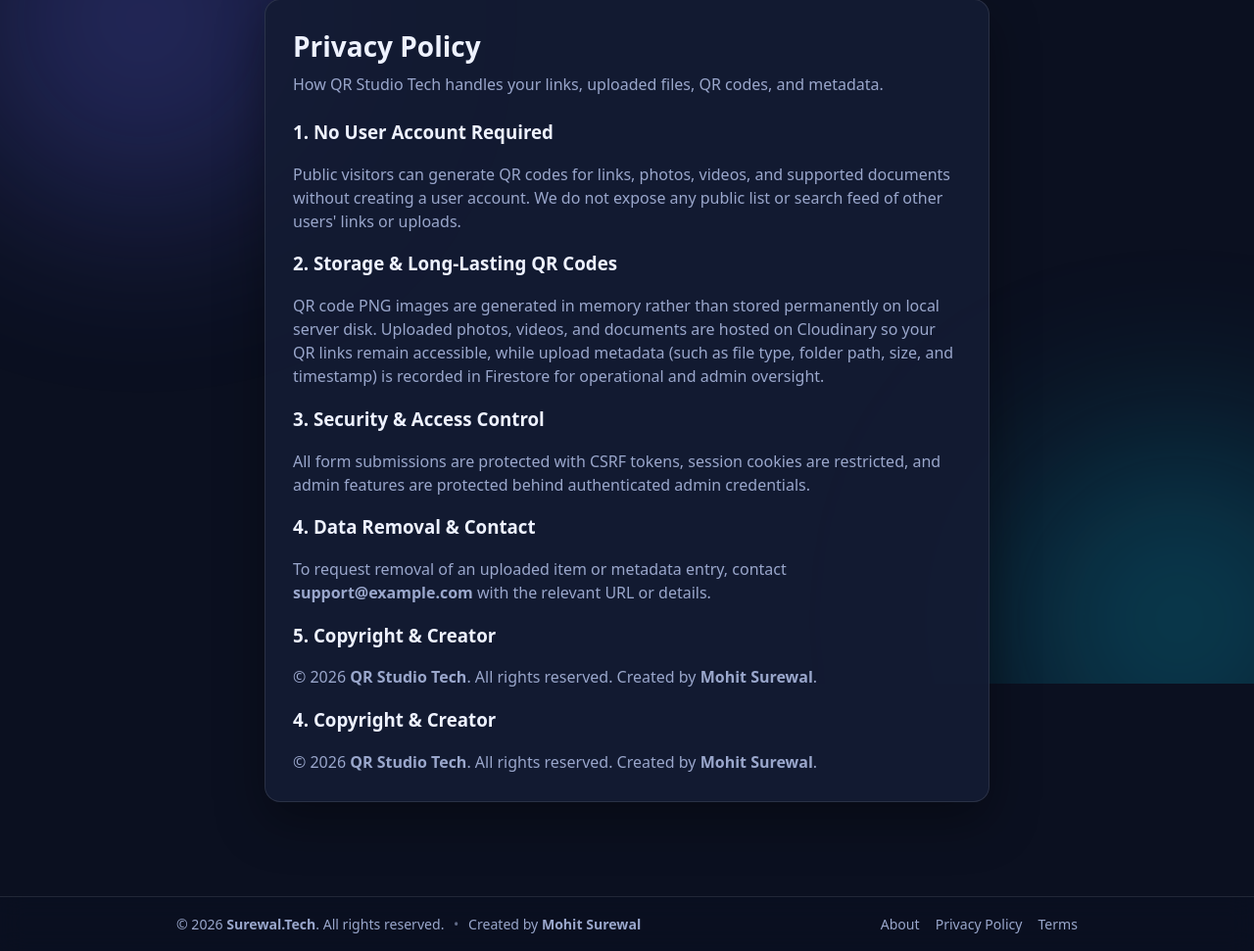
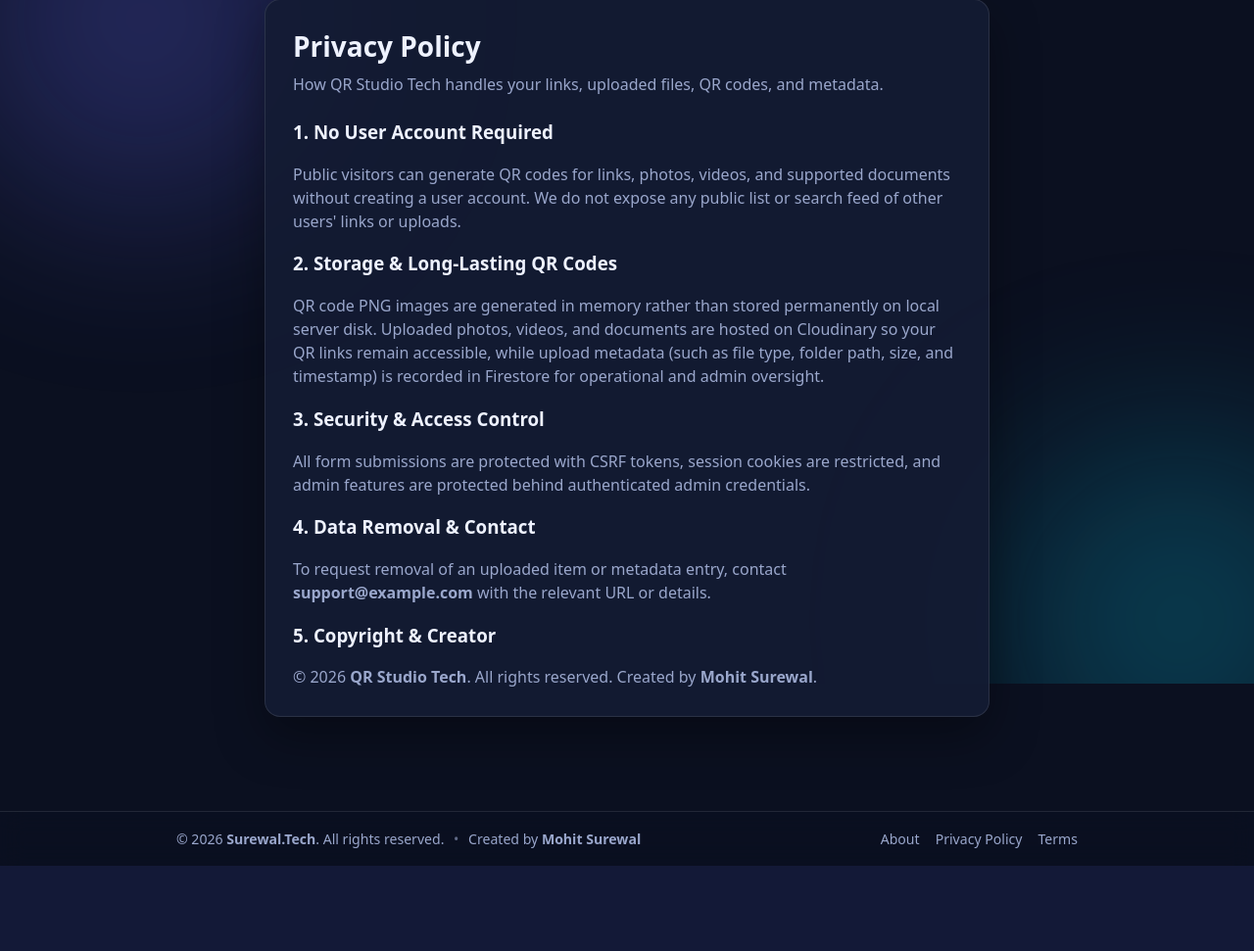
Before and after one commit to MohitSurewal/QR--Code-Generator, a Flask app: page /privacy in a window 1280 px wide. Shown: the part 102-1073 px from the top of the page at 98% size. After the commit the page ends 986 px from the top, so only its background shows below. Run offline with Flask 3, Linux system fonts and the light colour scheme; some libraries are stand-ins or nearby versions.

Commit message:
Refactor privacy policy HTML structure

```diff
--- a/templates/privacy.html
+++ b/templates/privacy.html
@@ -44,11 +44,5 @@
     </p>
   </div>
 
-  <div class="field" style="margin-bottom: 0;">
-    <h3>4. Copyright &amp; Creator</h3>
-    <p class="subtitle" style="margin: 6px 0 0;">
-      &copy; 2026 <strong>QR Studio Tech</strong>. All rights reserved. Created by <strong>Mohit Surewal</strong>.
-    </p>
-  </div>
 </section>
 {% endblock %}
```
